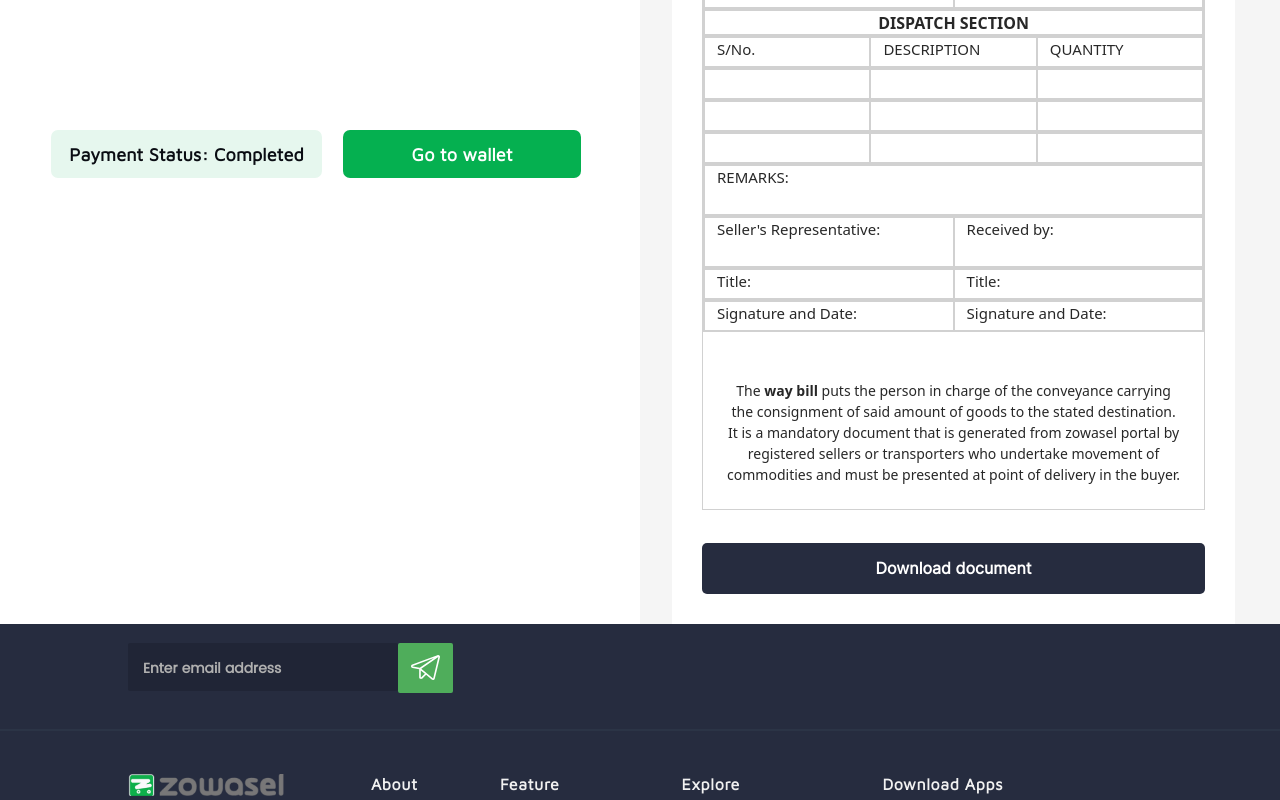
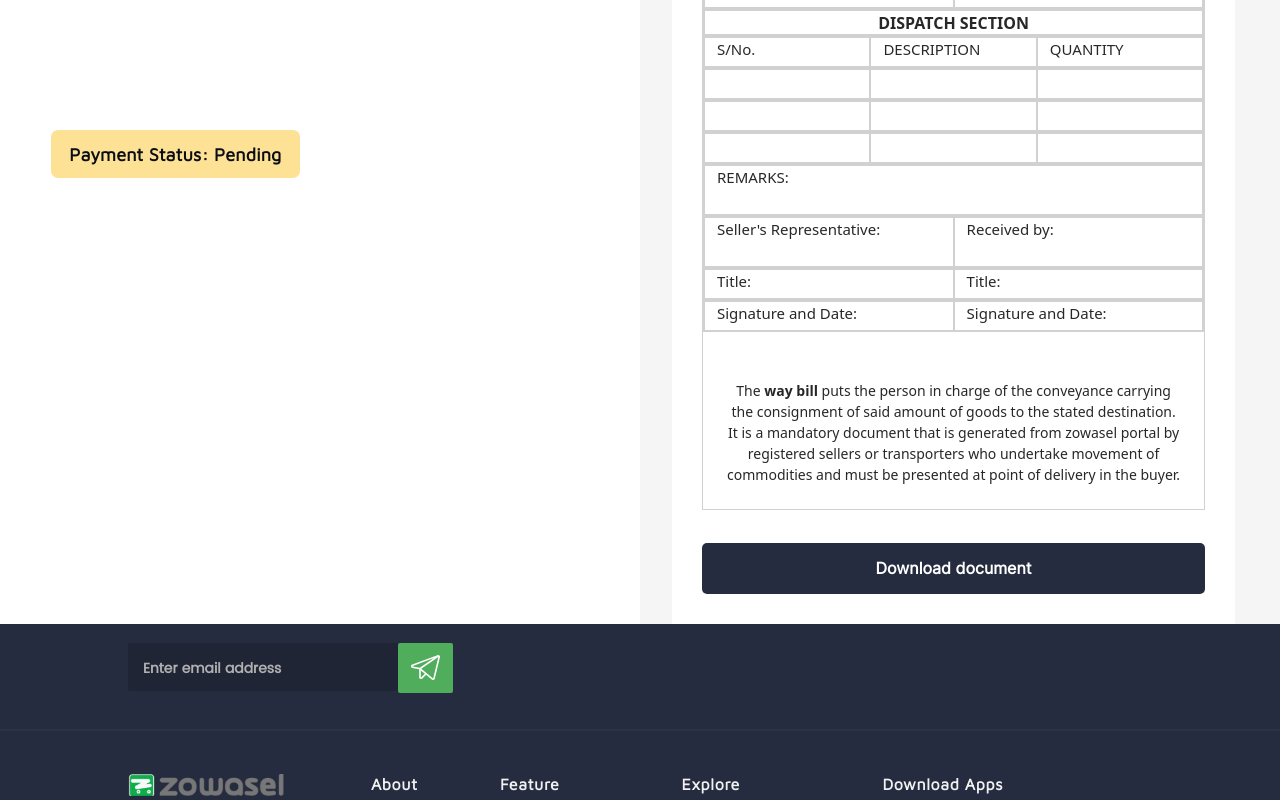
Before and after one commit to Zowaselinc/zowaselglobaluser, a Vue app: page /marketplace/ordertracking in a window 1280 px wide. Shown: the part 920-1720 px from the top of the page. Built offline with nearby package versions, Linux system fonts and the light colour scheme.

Commit message:
Added order tracking state

```diff
--- a/src/pages/marketPlace/ordering/OrderTracking.vue
+++ b/src/pages/marketPlace/ordering/OrderTracking.vue
@@ -13,7 +13,7 @@
                     <!-- progress bar -->
                     <div class="progress-bar-wrapper d-flex flex-column w-100 position-relative">
                         <div class="progress progress-outer">
-                            <div class="progress progress-inner"></div>
+                            <div class="progress progress-inner" :style="('width : '+orderProgress+'%')"></div>
                         </div>
                         <div class="circle d-flex w-100 position-absolute">
                             <div class="circle-1 circle-main"><span></span></div>
@@ -84,9 +84,9 @@
                             </tr>
                         </tbody>
                     </table>
-                    <a  class="btn payment-status"  v-if="visible">Payment Status: Pending</a>
-                    <a id="payment-state" class="btn payment-status" v-if="!visible">Payment Status: <strong>Completed</strong></a>
-                    <a class="btn payment-status wallet d-inline-block position-absolute" v-if="!visible">Go to wallet</a>
+                    <a  class="btn payment-status"  v-if="(orderProgress != 100)">Payment Status: Pending</a>
+                    <a id="payment-state" class="btn payment-status" v-if="(orderProgress == 100)">Payment Status: <strong>Completed</strong></a>
+                    <a class="btn payment-status wallet d-inline-block position-absolute" v-if="(orderProgress == 100)">Go to wallet</a>
                 </div>
             </div>
             <!-- right -->
@@ -238,12 +238,19 @@ export default {
     data() {
         return {
             visible: false,
-            width: 100
+            orderProgress : 0
         };
     },
     computed: {
 
     },
+    mounted(){
+        setInterval(()=>{
+            if(this.orderProgress < 100){
+                this.orderProgress++;
+            }
+        },500);
+    }
 }
 </script>
 
```
